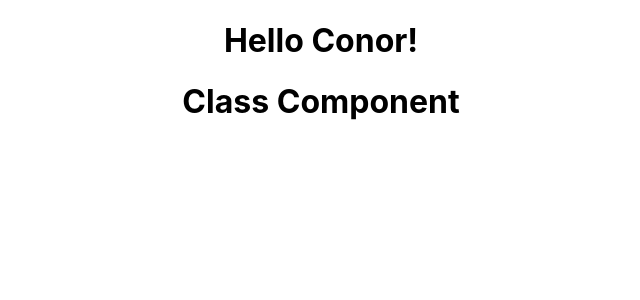
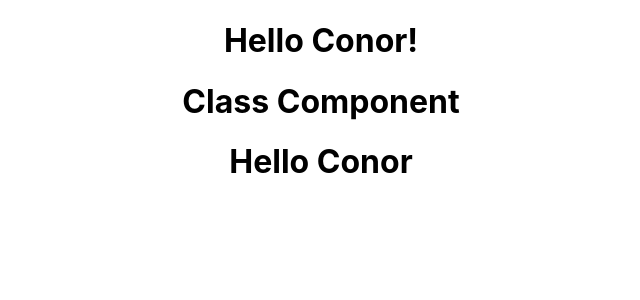
Before and after one commit to Conor-Dunne/my-first-react-app, a React (Create React App) app: page / in a window 1280 px wide. Shown: the top 300 px of the page, without its empty margins (319-959 px from the left). Built offline with nearby package versions, Linux system fonts and the light colour scheme.

Commit message:
Add Hello component

```diff
--- a/src/App.js
+++ b/src/App.js
@@ -3,12 +3,14 @@
 import './App.css';
 import Greet from './components/Greet';
 import Welcome from './components/Welcome';
+import Hello from './components/Hello';
 
 function App() {
   return (
     <div className="App">
       <Greet/>
       <Welcome/>
+      <Hello/>
     </div>
   );
 }
--- /dev/null
+++ b/src/components/Hello.js
@@ -0,0 +1,11 @@
+import React from "react";
+
+const Hello = () => {
+    return (
+        <div className = "dummyClass">
+            <h1>Hello Conor</h1>
+        </div>
+    )
+}
+
+export default Hello
```
